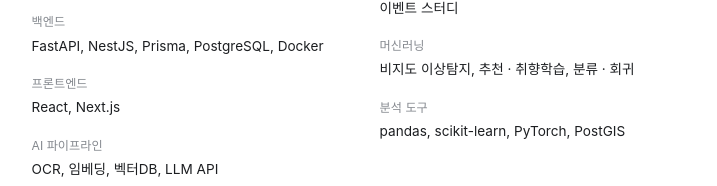
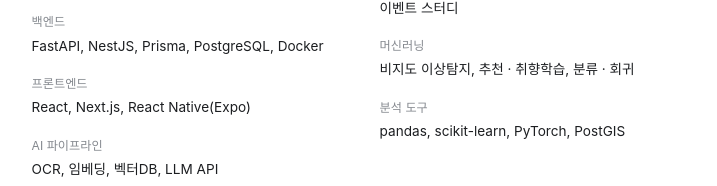
Before and after one commit to taejeong0416/taejeong0416.github.io, a plain HTML site: page index.html in a window 1280 px wide. Shown: the part 3795-3981 px from the top of the page, without its empty margins (250-967 px from the left). Drawn offline with Linux system fonts and the light colour scheme; a web font is replaced by a local one.

Commit message:
docs: 역량 프론트엔드에 React Native 추가

```diff
--- a/index.html
+++ b/index.html
@@ -680,7 +680,7 @@
         <dt>백엔드</dt>
         <dd>FastAPI, NestJS, Prisma, PostgreSQL, Docker</dd>
         <dt>프론트엔드</dt>
-        <dd>React, Next.js</dd>
+        <dd>React, Next.js, React Native(Expo)</dd>
         <dt>AI 파이프라인</dt>
         <dd>OCR, 임베딩, 벡터DB, LLM API</dd>
         <dt>스마트컨트랙트</dt>
```
